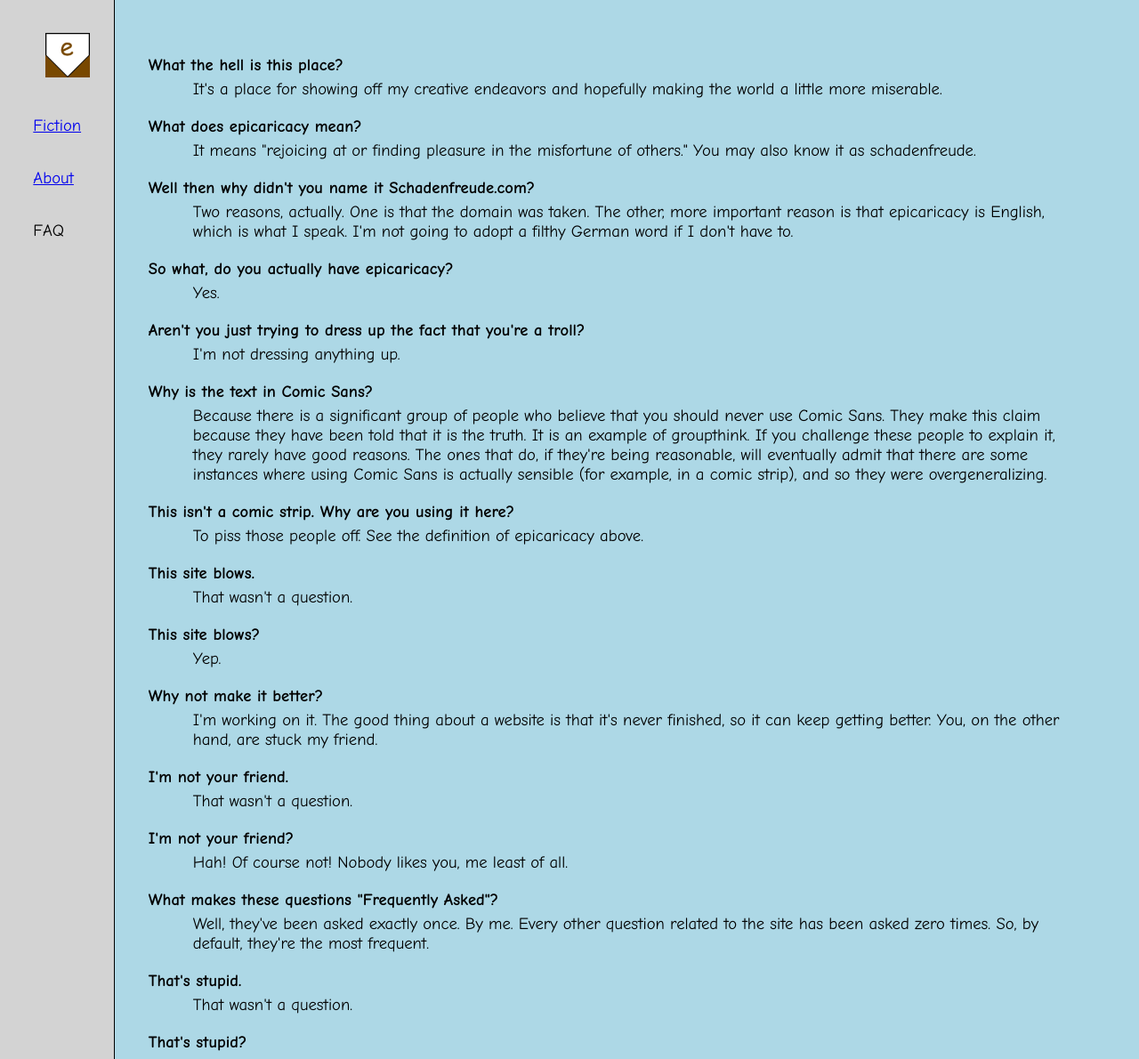
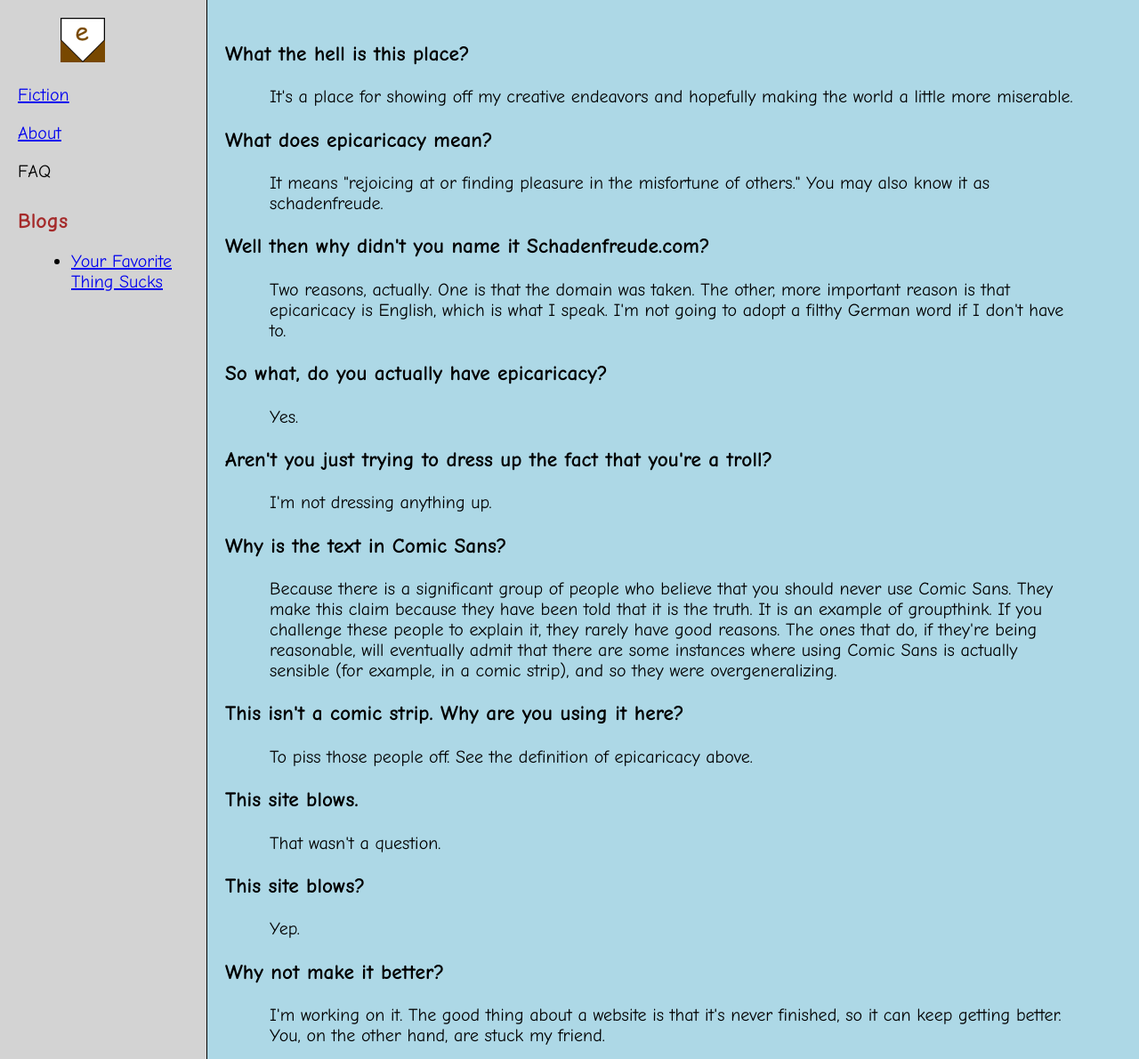
Before and after one commit to HolyMeekrob/epicaricacy-web, a website: page src/templates/faq.html in a window 1280 px wide. Shown: the top 1190 px of the page at 89% size. Drawn offline with nearby package versions, Linux system fonts and the light colour scheme; files that its build step writes are made by us from their sources; files whose address does not match are found by name; a web font is replaced by a local one.

Commit message:
Add YFTS home page and change css to use rem instead of em
I also removed metalsmith-watch because it sucked

```diff
--- a/config/collections.js
+++ b/config/collections.js
@@ -1,6 +1,6 @@
 export default {
 	yfts: {
-		pattern: 'yfts/**/*.html',
+		pattern: 'yfts/*/**/*.html',
 		sortBy: 'date',
 		reverse: false
 	}
--- a/package.json
+++ b/package.json
@@ -29,7 +29,6 @@
 		"metalsmith-permalinks": "^0.5.0",
 		"metalsmith-serve": "0.0.7",
 		"metalsmith-transformer": "^2.0.0",
-		"metalsmith-watch": "^1.0.1",
 		"nunjucks": "^2.4.2"
 	}
 }
--- a/src/content/assets/css/faq.css
+++ b/src/content/assets/css/faq.css
@@ -1,13 +1,5 @@
-.question {
-	font-size: 14pt;
-	font-weight: bold;
-	display: block;
-	margin-top: 20px;
-	padding-bottom: 5px;
-}
-
 .answer {
 	display: block;
-	padding-left: 50px;
-	padding-right: 50px;
+	padding-left: 5rem;
+	padding-right: 5rem;
 }
--- a/src/content/assets/css/fiction.css
+++ b/src/content/assets/css/fiction.css
@@ -7,7 +7,7 @@
 .line-item {
 	display: flex;
 	flex-direction: row;
-	margin-top: 2em;
+	margin-top: 2rem;
 
 	padding: 0.5em
 }
@@ -15,7 +15,7 @@
 .title {
 	flex-grow: 0;
 	flex-basis: 20%;
-	margin-right: 2em;
+	margin-right: 2rem;
 }
 
 .description {
--- a/src/content/assets/css/nav.css
+++ b/src/content/assets/css/nav.css
@@ -1,24 +1,26 @@
 .sidebar {
 	background-color: lightgray;
-	padding: 2em;
-	flex: 0, 0, 12em;
-	border-right: 0.1em solid black;
+	padding: 2rem;
+	border-right: 0.1rem solid black;
+	flex-basis: 15%;
 }
 
 .sidebar-category {
-	font-size: 16pt;
+	display: block;
+	font-size: 2.4rem;
 	font-weight: bold;
 	color: brown;
+	margin-top: 3rem;
 }
 
-.sidebar-list {
+li {
 	list-style-type: disc;
-	padding-left: 2em;
+	margin-left: 2rem;
 }
 
 .sidebar-item {
 	display: block;
-	margin-bottom: 2em;
+	margin-bottom: 2rem;
 }
 
 .sidebar-link:hover {
@@ -29,14 +31,10 @@
 	color: deeppink;
 }
 
-.sidebar-active-page {
-	display: block;
-}
-
 .home-logo {
 	max-height: 50px;
 	max-width: 50px;
-	margin-bottom: 2em;
+	margin-bottom: 2rem;
 	margin-left: 25%;
 	margin-right: 25%;
 }
--- a/src/content/assets/css/site.css
+++ b/src/content/assets/css/site.css
@@ -1,7 +1,11 @@
+html {
+	font-size: 62.5%
+}
+
 body {
 	margin: 0;
 	font-family: "Comic Sans MS", "Comic Sans", "Short Stack", sans-serif;
-	font-size: 14pt;
+	font-size: 2rem;
 	background-color: lightblue;
 }
 
@@ -40,7 +44,7 @@ h1 {
 
 .content {
 	width: 100%;
-	padding: 2em;
+	padding: 2rem;
 	flex: 1;
 }
 
@@ -51,5 +55,5 @@ h1 {
 }
 
 .vertical-space-tall {
-	margin-top: 5em;
+	margin-top: 5rem;
 }
--- a/src/templates/faq.html
+++ b/src/templates/faq.html
@@ -8,36 +8,29 @@
 
 {% block content %}
 	<div>
-		<span class="question">What the hell is this place?</span>
+		<h3>What the hell is this place?</h3>
 		<span class="answer">
 			It's a place for showing off my creative endeavors and
 			hopefully making the world a little more miserable.
 		</span>
-		<span class="question">What does epicaricacy mean?</span>
+		<h3>What does epicaricacy mean?</h3>
 		<span class="answer">
 			It means "rejoicing at or finding pleasure in the misfortune of others."
 			You may also know it as schadenfreude.
 		</span>
-		<span class="question">
-			Well then why didn't you name it Schadenfreude.com?
-		</span>
+		<h3>Well then why didn't you name it Schadenfreude.com?</h3>
 		<span class="answer">
 			Two reasons, actually. One is that the domain was taken. The other,
 			more important reason is that epicaricacy is English, which is what I
 			speak. I'm not going to	adopt a filthy German word if I don't have to.
 		</span>
-		<span class="question">So what, do you actually have epicaricacy?</span>
+		<h3>So what, do you actually have epicaricacy?</h3>
 		<span class="answer">Yes.</span>
-		<span class="question">
-			Aren't you just trying to dress up the fact that
-			you're a troll?
-		</span>
+		<h3>Aren't you just trying to dress up the fact that you're a troll?</h3>
 		<span class="answer">
 			I'm not dressing anything up.
 		</span>
-		<span class="question">
-			Why is the text in Comic Sans?
-		</span>
+		<h3>Why is the text in Comic Sans?</h3>
 		<span class="answer">
 			Because there is a significant group of people who believe that you
 			should never use Comic Sans. They make this claim because they have
@@ -47,44 +40,40 @@
 			there are some instances where using Comic Sans is actually sensible (for
 			example, in a comic strip), and so they were overgeneralizing.
 		</span>
-		<span class="question">
-			This isn't a comic strip. Why are you using it here?
-		</span>
+		<h3>This isn't a comic strip. Why are you using it here?</h3>
 		<span class="answer">
 			To piss those people off. See the definition of epicaricacy above.
 		</span>
-		<span class="question">This site blows.</span>
+		<h3>This site blows.</h3>
 		<span class="answer">That wasn't a question.</span>
-		<span class="question">This site blows?</span>
+		<h3>This site blows?</h3>
 		<span class="answer">Yep.</span>
-		<span class="question">Why not make it better?</span>
+		<h3>Why not make it better?</h3>
 		<span class="answer">
 			I'm working on it. The good thing about a website is that it's
 			never finished, so it can keep getting better. You, on the other hand,
 			are stuck my friend.
 		</span>
-		<span class="question">I'm not your friend.</span>
+		<h3>I'm not your friend.</h3>
 		<span class="answer">That wasn't a question.</span>
-		<span class="question">I'm not your friend?</span>
+		<h3>I'm not your friend?</h3>
 		<span class="answer">
 			Hah! Of course not! Nobody likes you, me least of all.
 		</span>
-		<span class="question">
-			What makes these questions "Frequently Asked"?
-		</span>
+		<h3>What makes these questions "Frequently Asked"?</h3>
 		<span class="answer">
 			Well, they've been asked exactly once. By me. Every other question
 			related to the site has been asked zero times. So, by default, they're
 			the most frequent.
 		</span>
-		<span class="question">That's stupid.</span>
+		<h3>That's stupid.</h3>
 		<span class="answer">That wasn't a question.</span>
-		<span class="question">That's stupid?</span>
+		<h3>That's stupid?</h3>
 		<span class="answer">No it's not.</span>
-		<span class="question">
+		<h3>
 			Isn't this list just an excuse to put content on a site that is otherwise
 			suffering from a severe dearth of it?
-		</span>
+		</h3>
 		<span class="answer">Yes.</span>
 	</div>
 {% endblock %}
--- a/src/templates/partials/nav.html
+++ b/src/templates/partials/nav.html
@@ -2,6 +2,10 @@
 	{ 'href': '/fiction', 'id': 'fiction', 'text': 'Fiction' },
 	{ 'href': '/about', 'id': 'about', 'text': 'About' },
 	{ 'href': '/faq', 'id': 'faq', 'text': 'FAQ' }
+] -%}
+
+{% set blogs = [
+	{ 'href': '/yfts', 'id': 'yfts', 'text': 'Your Favorite Thing Sucks'}
 ] -%}
 
 {% set activePage = activePage|default('home') -%}
@@ -9,8 +13,20 @@
 <a href="/"><img class="home-logo" src="/assets/images/nav/home.png" /></a>
 {% for page in pages %}
 	{% if activePage == page.id %}
-		<span class="sidebar-item sidebar-active-page">{{ page.text }}</span>
+		<span class="sidebar-item">{{ page.text }}</span>
 	{% else %}
 		<a href="{{ page.href }}" class="sidebar-item sidebar-link">{{ page.text }}</a>
 	{% endif -%}
 {% endfor -%}
+<span class="sidebar-item sidebar-category">Blogs</span>
+<ul>
+{% for blog in blogs %}
+	<li>
+	{% if activePage == blog.id %}
+		<span>{{ blog.text }}</span>
+	{% else %}
+		<a href="{{ blog.href }}" class="sidebar-item sidebar-link">{{ blog.text }}</a>
+	{% endif -%}
+	</li>
+{% endfor -%}
+</ul>
```
Also changed, not shown: config/watch.js (deleted, +0 -7 lines), index.js (+1 -6 lines), src/content/assets/css/page.css (+7 -7 lines), src/content/yfts/2014/soccer.md (+1 -1 lines), src/content/yfts/2015/the_force_awakens.md (+4 -1 lines), src/content/yfts/index.md (added, +4 -0 lines), src/templates/yfts/index.html (added, +20 -0 lines), src/templates/yfts/post.html (renamed from src/templates/yfts.html).
